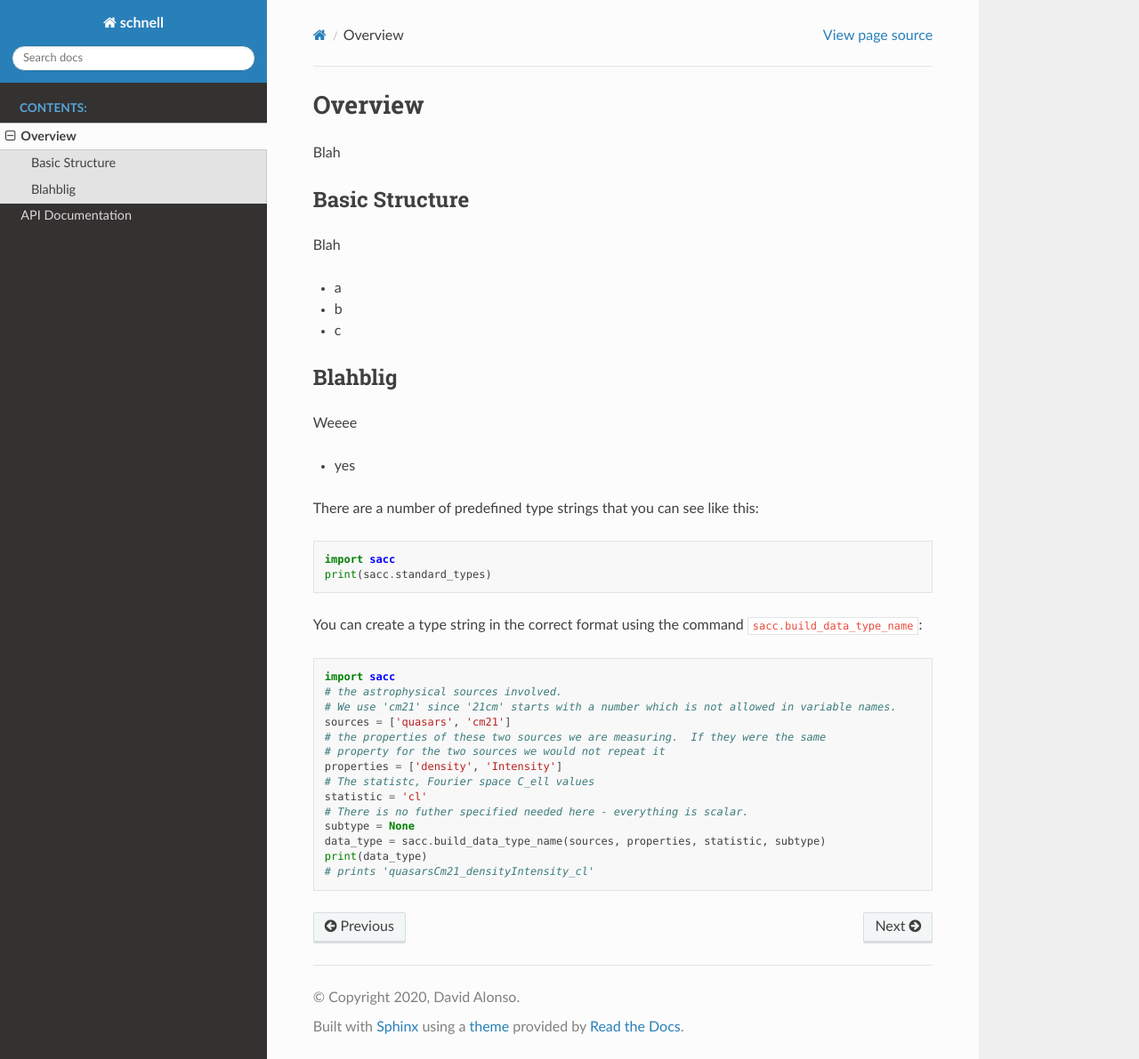
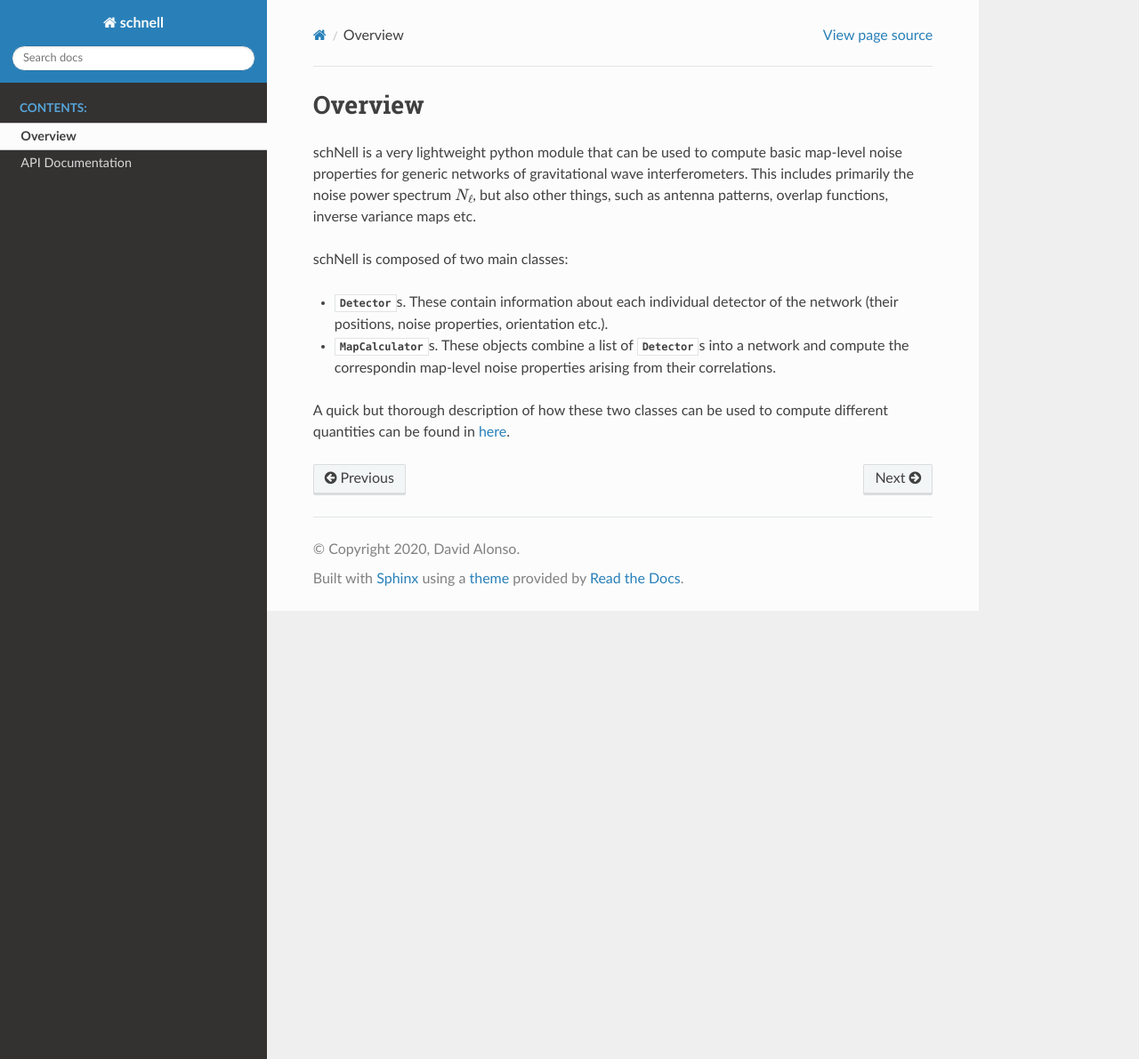
Before and after one commit to damonge/schNell, a Sphinx documentation site: the page built from doc/source/intro.rst, in a window 1280 px wide and 1191 px high. Shown: the whole window at 89% size. Built offline with Sphinx 7.4.7 and the Read the Docs theme 2.0.0, drawn with Linux system fonts in a browser that asks for light colours.

Commit message:
new docs

```diff
--- a/doc/source/intro.rst
+++ b/doc/source/intro.rst
@@ -1,43 +1,10 @@
 Overview
 ========
-Blah
+schNell is a very lightweight python module that can be used to compute basic map-level noise properties for generic networks of gravitational wave interferometers. This includes primarily the noise power spectrum  :math:`N_{\ell}`, but also other things, such as antenna patterns, overlap functions, inverse variance maps etc.
 
+schNell is composed of two main classes:
 
-Basic Structure
----------------
+- :class:`~schnell.Detector`\s. These contain information about each individual detector of the network (their positions, noise properties, orientation etc.).
+- :class:`~schnell.MapCalculator`\s. These objects combine a list of :class:`~schnell.Detector`\s into a network and compute the correspondin map-level noise properties arising from their correlations.
 
-Blah
-
-- a
-- b
-- c
-
-Blahblig
---------
-
-Weeee
-
-- yes
-
-There are a number of predefined type strings that you can see like this::
-
-  import sacc
-  print(sacc.standard_types)
-
-
-You can create a type string in the correct format using the command :code:`sacc.build_data_type_name`::
-
-  import sacc
-  # the astrophysical sources involved.
-  # We use 'cm21' since '21cm' starts with a number which is not allowed in variable names.
-  sources = ['quasars', 'cm21']
-  # the properties of these two sources we are measuring.  If they were the same
-  # property for the two sources we would not repeat it
-  properties = ['density', 'Intensity']
-  # The statistc, Fourier space C_ell values
-  statistic = 'cl'
-  # There is no futher specified needed here - everything is scalar.
-  subtype = None
-  data_type = sacc.build_data_type_name(sources, properties, statistic, subtype)
-  print(data_type)
-  # prints 'quasarsCm21_densityIntensity_cl'
+A quick but thorough description of how these two classes can be used to compute different quantities can be found in `here <https://github.com/damonge/schNell/blob/master/examples/Nell_example.ipynb>`_.
```
Also changed, not shown: 8 other files.
